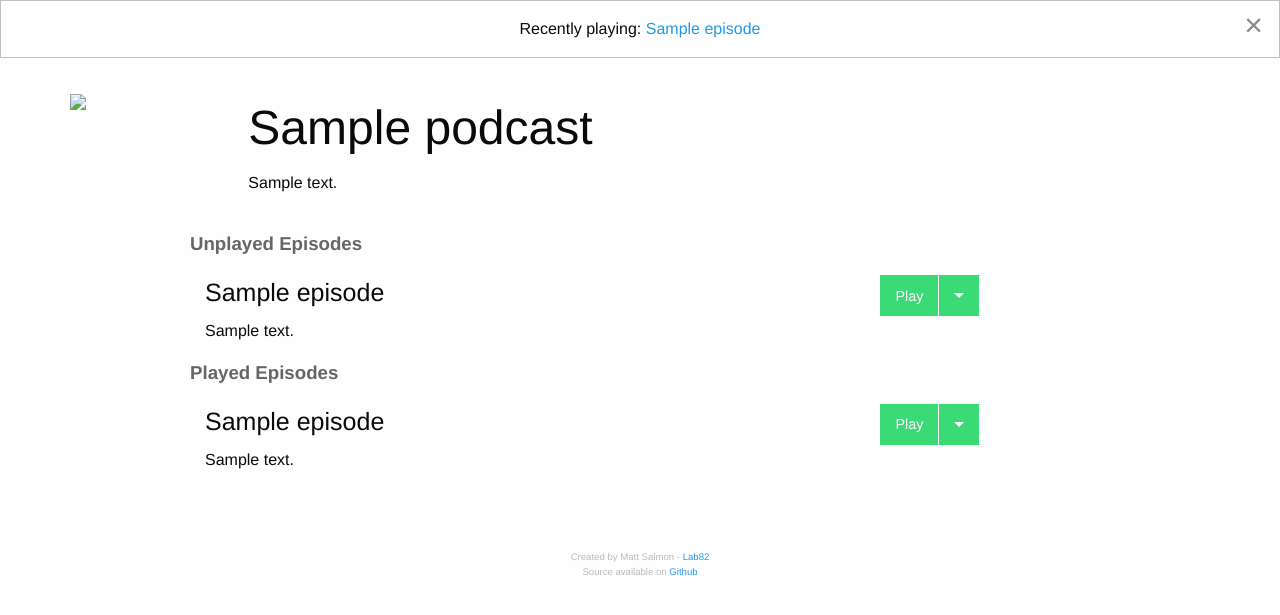
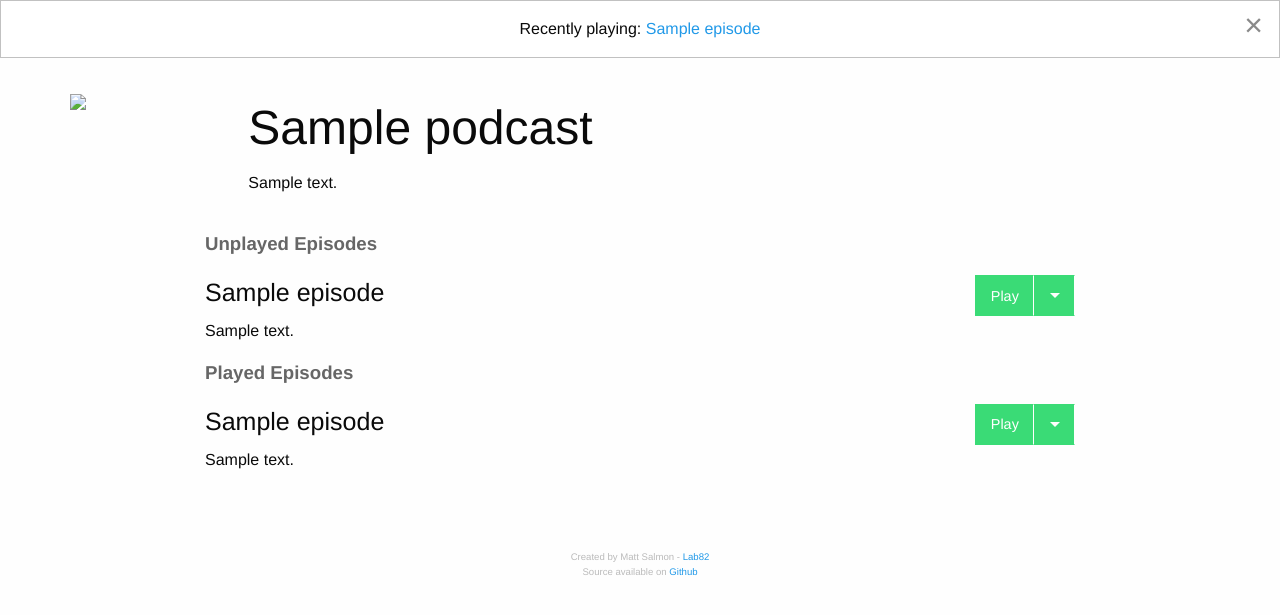
Before and after one commit to invig/triangles-web, a CakePHP app: the page made by app/View/Episodes/index.ctp in a window 1280 px wide. Shown: the part 54-669 px from the top of the page. Run offline with PHP 8.4 and a stand-in for CakePHP, Linux system fonts and the light colour scheme; the template is opened without the code that fills it: most values are stand-ins (such as "Sample title", 1, 10 or a date in 2020); data that the repository does not hold is empty; some libraries are stand-ins or nearby versions.

Commit message:
Fix episode list

```diff
--- a/app/View/Episodes/index.ctp
+++ b/app/View/Episodes/index.ctp
@@ -12,8 +12,8 @@
 <?php endif; ?>
 <div class="row podcast-preview">
     <div class="small-11 columns">
-        <img class="small-2 columns" src="<?php echo $podcast['Podcast']['artwork_url']; ?>" />
-        <div class="small-10 columns">
+        <img class="small-3 medium-2 columns" src="<?php echo $podcast['Podcast']['artwork_url']; ?>" />
+        <div class="small-9 medium-10 columns">
             <h1 class="">
                 <?php echo $podcast['Podcast']['title'] ?>
             </h1>
@@ -25,19 +25,19 @@
 </div>
 <?php if (count($unplayed_episodes) > 0) : ?>
 <div class="row">
-    <div class="small-9 columns small-centered" id="podcasts">
-        <h3 class="row played-status-title">Unplayed Episodes</h3>
+    <div class="small-12 medium-10 large-9 columns small-centered" id="podcasts">
+        <h3 class="row played-status-title columns">Unplayed Episodes</h3>
         <ul class="list">
             <?php
             foreach ($unplayed_episodes as $episode) {
             ?>
                 <li class="row">
-                    <div class="small-6 columns">
+                    <div class="small-12 medium-9 columns">
                         <h4><?php echo $episode['Episode']['title']; ?></h4>
                         <p class="description"><?php echo $episode['Episode']['description']; ?></p>
                     </div>
-                    <div class="small-3 columns">
-                        <div class="button-group">
+                    <div class="small-12 medium-3 columns">
+                        <div class="button-group float-right">
                             <a class="tiny button success" href="/episodes/play/<?php echo $episode['Episode']['id']; ?>">Play</a>
                             <a class="dropdown button arrow-only success" data-toggle="episode-dropdown-<?php echo $episode['Episode']['id']; ?>">
                                 <span class="show-for-sr">Show menu</span>
@@ -57,19 +57,19 @@
 <?php endif; ?>
 <?php if (count($played_episodes) > 0) : ?>
 <div class="row">
-    <div class="small-9 columns small-centered" id="podcasts">
-        <h3 class="row played-status-title">Played Episodes</h3>
+    <div class="small-12 medium-10 large-9 columns medium-centered" id="podcasts">
+        <h3 class="row played-status-title columns">Played Episodes</h3>
         <ul class="list">
             <?php
             foreach ($played_episodes as $episode) {
                 ?>
                 <li class="row">
-                    <div class="small-6 columns">
+                    <div class="small-12 medium-9 columns">
                          <h4><?php echo $episode['Episode']['title']; ?></h4>
                         <p class="description"><?php echo $episode['Episode']['description']; ?></p>
                     </div>
-                    <div class="small-3 columns">
-                        <div class="button-group">
+                    <div class="small-12 medium-3 columns">
+                        <div class="button-group float-right">
                             <a class="tiny button success" href="/episodes/play/<?php echo $episode['Episode']['id']; ?>">Play</a>
                             <a class="dropdown button arrow-only success" data-toggle="episode-dropdown-<?php echo $episode['Episode']['id']; ?>">
                                 <span class="show-for-sr">Show menu</span>
@@ -87,7 +87,7 @@
     </div>
 </div>
 <?php endif; ?>
-<div class="row columns small-2 small-centered">
+<div class="row columns small-6 small-centered" style="text-align:center;">
     <?php echo $this->Paginator->numbers(array('first' => 'First page')); ?>
 </div>
 <div style="padding-top:30px;"></div>
--- a/app/View/Episodes/unplayed.ctp
+++ b/app/View/Episodes/unplayed.ctp
@@ -26,7 +26,7 @@
     </div>
 </div>
 <div class="row">
-    <div class="small-8 columns small-centered" id="podcasts">
+    <div class="small-12 medium-10 large-8 columns small-centered" id="podcasts">
         <ul class="list unplayed-podcast-list">
             <?php
             foreach ($episodes as $episode) {
@@ -71,7 +71,7 @@
         <?php echo $this->Paginator->numbers(array('first' => 'First page')); ?>
     </div>
 </div>
-<div class="row columns small-3 small-centered">
+<div class="row columns small-10 small-centered">
     <div style="padding: 30px; text-align:center;">
         <button data-closable class="button secondary hollow" data-open="mark-all-played-box">Mark all as played</button>
         <div id="mark-all-played-box" class="alert callout reveal"  data-reveal>
```
